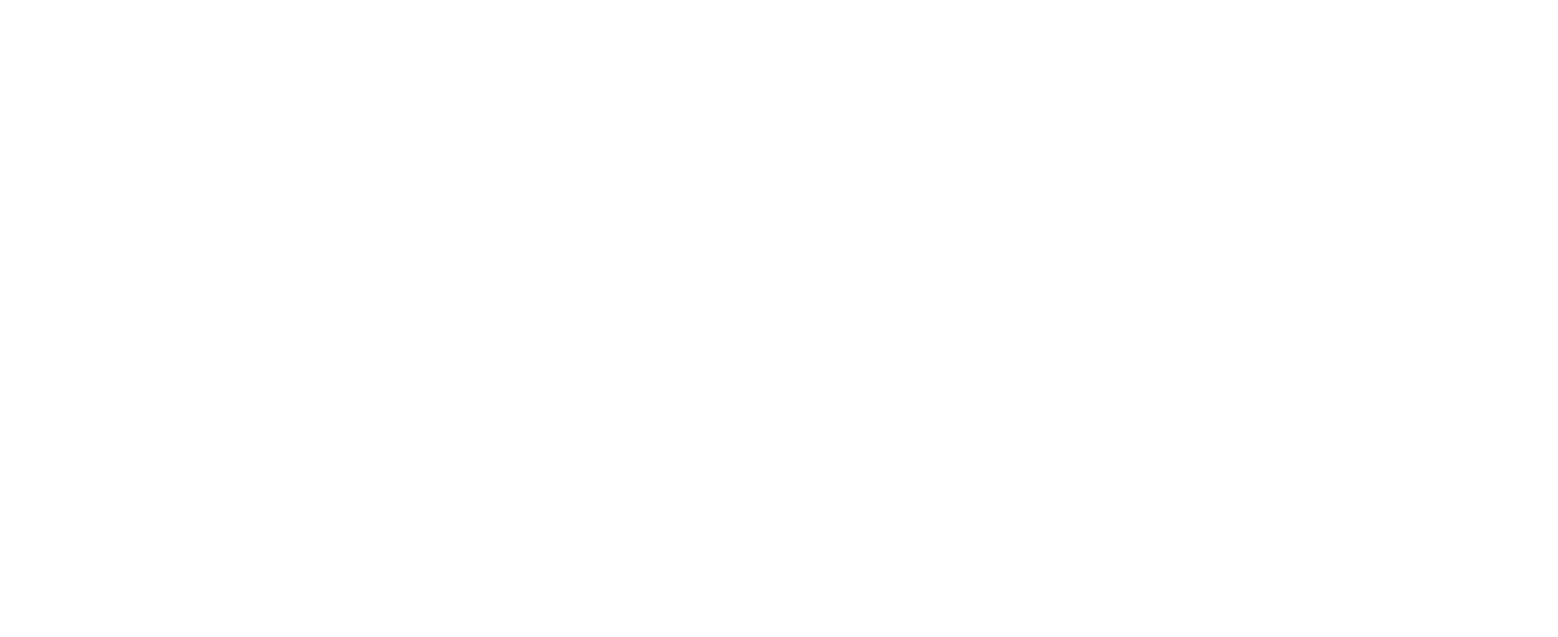
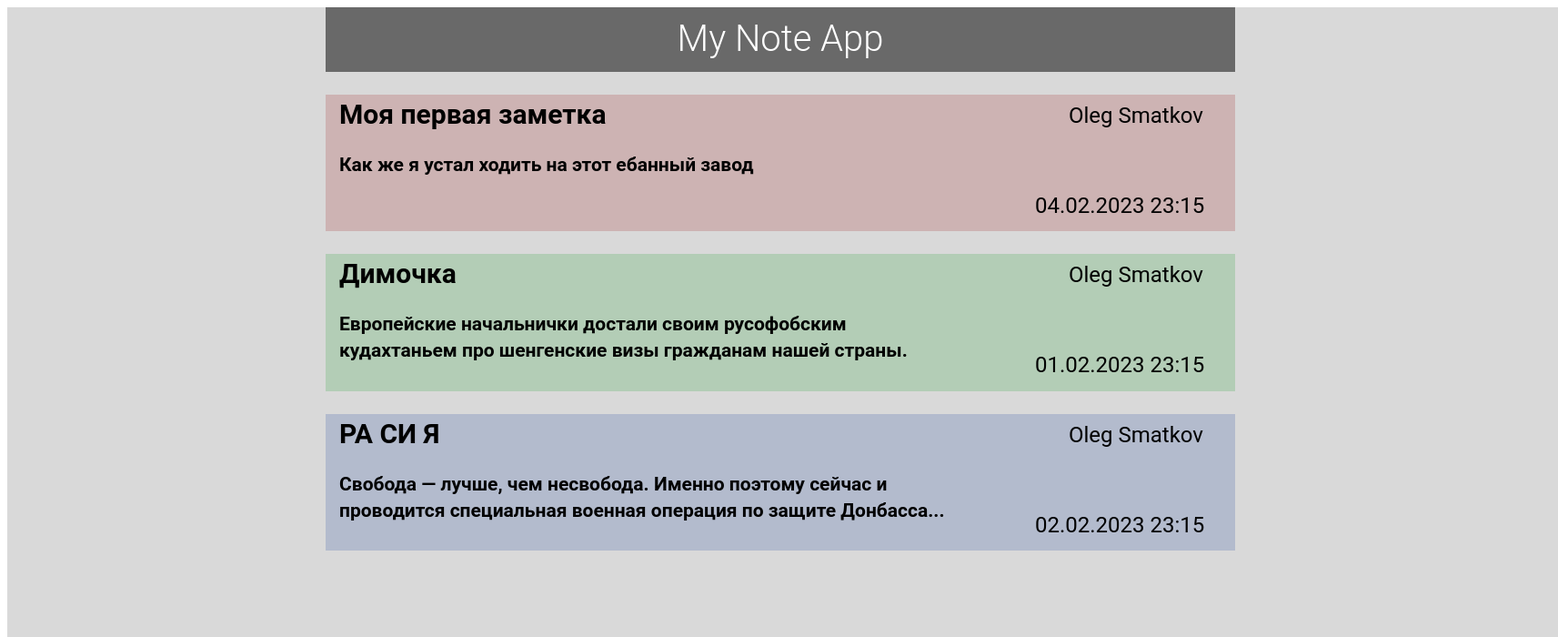
Before and after one commit to KarlBergstein/MyNotes, a website: page index.html in a window 1280 px wide. Shown: the top 700 px of the page at 91% size, 1713 px wide, since content can reach past the window. Drawn offline with Linux system fonts and the light colour scheme.

Commit message:
MyNotes_1

```diff
--- a/index.html
+++ b/index.html
@@ -10,6 +10,55 @@
 </head>
 
 <body>
+  <div class="site_box">
+    <section class="inception">
+      <div class="container">
+        <header class="inceprtion_header">My Note App</header>
+      </div>
+    </section>
+
+    <section class="note1">
+      <div class="containter">
+        <div class="header_note1">
+          <h1>Моя первая заметка</h1>
+        </div>
+        <div class="text_note1">
+          <h2>Как же я устал ходить на этот ебанный завод</h2>
+        </div>
+        <div class="user1">Oleg Smatkov</div>
+        <div class="date_note1">04.02.2023 23:15</div>
+      </div>
+    </section>
+
+    <section class="note2">
+      <div class="containter">
+        <div class="header_note2">
+          <h1>Димочка</h1>
+        </div>
+        <div class="text_note2">
+          <h2>Европейские начальнички достали своим русофобским <br> кудахтаньем про шенгенские визы гражданам нашей
+            страны.
+          </h2>
+        </div>
+        <div class="user2">Oleg Smatkov</div>
+        <div class="date_note2">01.02.2023 23:15</div>
+      </div>
+    </section>
+
+    <section class="note3">
+      <div class="containter">
+        <div class="header_note3">
+          <h1>РА СИ Я</h1>
+        </div>
+        <div class="text_note3">
+          <h2>Свобода — лучше, чем несвобода. Именно поэтому сейчас и <br> проводится специальная военная операция по
+            защите Донбасса...</h2>
+        </div>
+        <div class="user3">Oleg Smatkov</div>
+        <div class="date_note3">02.02.2023 23:15</div>
+      </div>
+    </section>
+  </div>
   <script src="./src/main.ts"></script>
 </body>
 
--- a/src/style.css
+++ b/src/style.css
@@ -0,0 +1,254 @@
+.site_box {
+position: relative;
+width: 1705px;
+height: 1049px;
+
+
+background: #D9D9D9;
+}
+
+.inception {
+position: relative;
+text-align: center;
+width: 1000px;
+height: 71px;
+margin: 0 350px 0 350px;
+
+
+background: #696969;
+}
+
+.inceprtion_header {
+width: 100%;
+height: 48px;
+font-family: 'Roboto';
+font-weight: 300;
+font-size: 40px;
+line-height: 70px;
+text-align: center;
+
+color: #FFFFFF;
+}
+
+
+.note1 {
+position: relative;
+width: 1000px;
+height: 150.57px;
+margin: 0 350px 0 350px;
+
+background: #CDB3B3;
+}
+
+.header_note1 {
+position: relative;
+box-sizing: border-box;
+width: 500px;
+height: 45.69px;
+left: 15px;
+
+font-family: 'Roboto';
+font-style: normal;
+font-weight: 200;
+font-size: 20px;
+line-height: 44px;
+
+color: #000000;
+}
+
+.text_note1 {
+position: relative;
+width: 100%;
+height: 35px;
+left: 15px;
+margin: 0 auto;
+
+
+font-family: 'Roboto';
+font-style: normal;
+font-weight: 200;
+font-size: 14px;
+line-height: 29px;
+
+color: #000000;
+}
+
+.user1 {
+position: absolute;
+margin-top: -75px;
+
+right: 35px;
+
+
+font-family: 'Roboto';
+font-style: normal;
+font-weight: 400;
+font-size: 24px;
+line-height: 0;
+
+
+color: #000000;
+}
+
+.date_note1 {
+position: relative;
+width: 200px;
+margin-top: 10px;
+left: 780px;
+
+font-family: 'Roboto';
+font-style: normal;
+font-weight: 400;
+font-size: 24px;
+line-height: 29px;
+
+color: #000000;
+}
+
+.note2 {
+position: relative;
+width: 1000px;
+height: 150.57px;
+margin: 0 350px 0 350px;
+
+background: #B3CDB6;
+}
+
+.header_note2 {
+position: relative;
+box-sizing: border-box;
+width: 500px;
+height: 45.69px;
+left: 15px;
+
+font-family: 'Roboto';
+font-style: normal;
+font-weight: 200;
+font-size: 20px;
+line-height: 44px;
+
+color: #000000;
+}
+
+.text_note2 {
+position: relative;
+width: 100%;
+height: 35px;
+left: 15px;
+margin: 0 auto;
+
+
+font-family: 'Roboto';
+font-style: normal;
+font-weight: 200;
+font-size: 14px;
+line-height: 29px;
+
+color: #000000;
+}
+
+.user2 {
+position: absolute;
+margin-top: -75px;
+
+right: 35px;
+
+
+font-family: 'Roboto';
+font-style: normal;
+font-weight: 400;
+font-size: 24px;
+line-height: 0;
+
+
+color: #000000;
+}
+
+.date_note2 {
+position: relative;
+width: 200px;
+margin-top: 10px;
+left: 780px;
+
+font-family: 'Roboto';
+font-style: normal;
+font-weight: 400;
+font-size: 24px;
+line-height: 29px;
+
+color: #000000;
+}
+
+.note3 {
+position: relative;
+width: 1000px;
+height: 150.57px;
+margin: 0 350px 0 350px;
+
+background: #B3BBCD;
+}
+
+.header_note3 {
+position: relative;
+box-sizing: border-box;
+width: 500px;
+height: 45.69px;
+left: 15px;
+
+font-family: 'Roboto';
+font-style: normal;
+font-weight: 200;
+font-size: 20px;
+line-height: 44px;
+
+color: #000000;
+}
+
+.text_note3 {
+position: relative;
+width: 100%;
+height: 35px;
+left: 15px;
+margin: 0 auto;
+
+
+font-family: 'Roboto';
+font-style: normal;
+font-weight: 200;
+font-size: 14px;
+line-height: 29px;
+
+color: #000000;
+}
+
+.user3 {
+position: absolute;
+margin-top: -75px;
+
+right: 35px;
+
+
+font-family: 'Roboto';
+font-style: normal;
+font-weight: 400;
+font-size: 24px;
+line-height: 0;
+
+
+color: #000000;
+}
+
+.date_note3 {
+position: relative;
+width: 200px;
+margin-top: 10px;
+left: 780px;
+
+font-family: 'Roboto';
+font-style: normal;
+font-weight: 400;
+font-size: 24px;
+line-height: 29px;
+
+color: #000000;
+}
```
